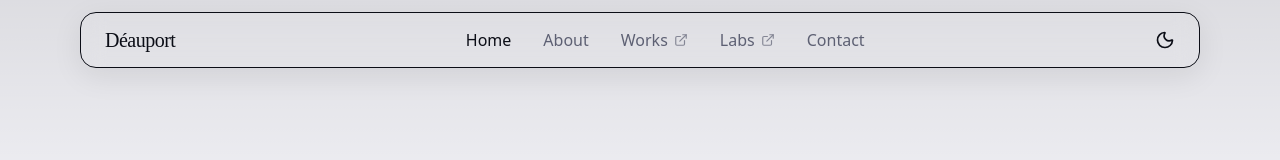
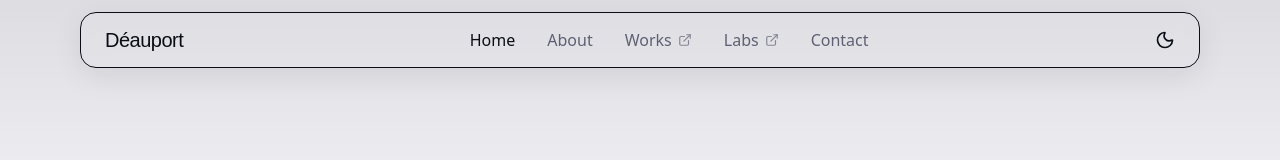
Before and after one commit to J58C/deauport-portfolio, a Next.js app: page / in a window 1280 px wide. Shown: the top 160 px of the page. Built offline with nearby package versions, Linux system fonts and the light colour scheme.

Commit message:
feat: update font-brand to Space Grotesk and adjust letter-spacing; refine typography styles

```diff
--- a/app/globals.css
+++ b/app/globals.css
@@ -3,7 +3,7 @@
 :root{
   --font-sans: ui-sans-serif, system-ui, Arial, sans-serif;
   --font-mono: ui-monospace, SFMono-Regular, Menlo, monospace;
-  --font-brand: "Playfair Display", serif;
+  --font-brand: "Space Grotesk", sans-serif;
 
   --bg: #f6f6fb;
   --card: #ffffff;
@@ -68,7 +68,7 @@ body {
 .text-on-primary{ color: var(--primary-contrast); }
 .font-sans{ font-family: var(--font-sans); }
 .font-mono{ font-family: var(--font-mono); }
-.font-brand {font-family: var(--font-brand);}
+.font-brand {font-family: var(--font-brand); letter-spacing: -0.5px; }
 .container{ max-width: var(--container); margin-inline:auto; padding-inline:1rem; }
 
 input, textarea, button, a { outline: none; }
```
